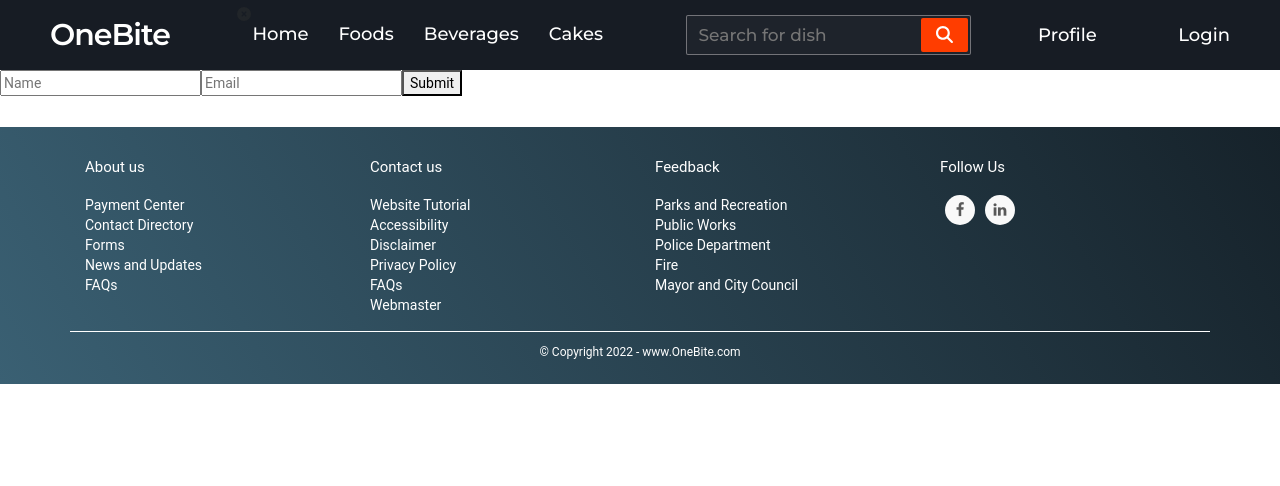
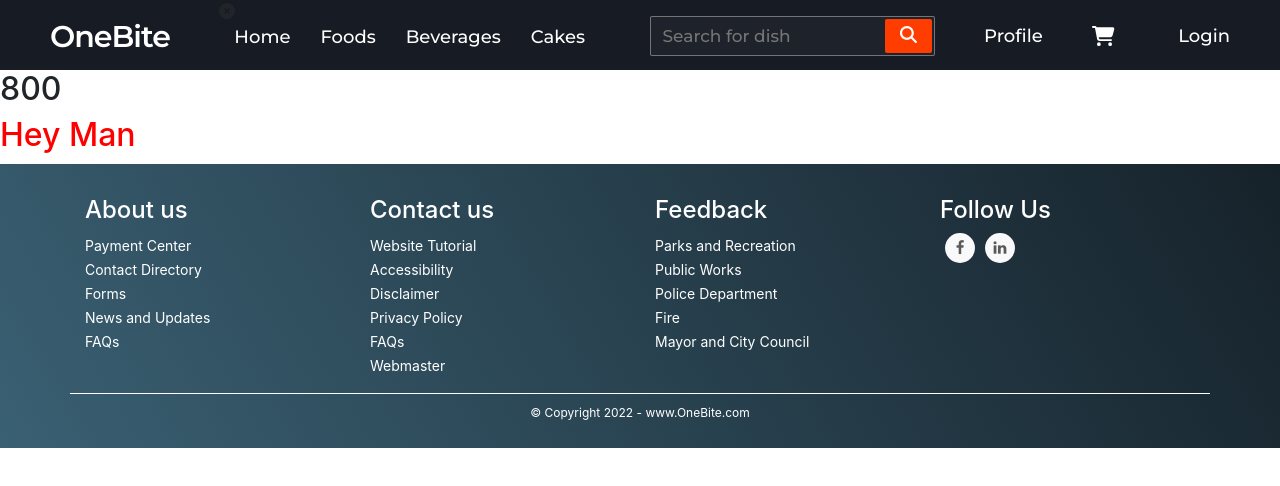
Before and after one commit to Malthane/oneBite, an Angular app: page /profile in a window 1280 px wide. Shown: the top 486 px of the page. Built offline with nearby package versions, Linux system fonts and the light colour scheme.

Commit message:
small changes added

```diff
--- a/angular.json
+++ b/angular.json
@@ -30,7 +30,7 @@
               "src/assets"
             ],
             "styles": [
-              "./node_modules/@angular/material/prebuilt-themes/deeppurple-amber.css",
+
               "src/styles.css"
             ],
             "scripts": []
@@ -98,7 +98,7 @@
               "src/assets"
             ],
             "styles": [
-              "./node_modules/@angular/material/prebuilt-themes/deeppurple-amber.css",
+
               "src/styles.css"
             ],
             "scripts": []
--- a/src/app/Components/profile/profile.component.html
+++ b/src/app/Components/profile/profile.component.html
@@ -1,14 +1,14 @@
-<div class="profile-container">
+<!-- <div class="profile-container">
 <form [formGroup]="profile" (ngSubmit)="onSubmit()">
   <input type="text" name="firstName" placeholder="Name" formControlName="firstName">
   <input type="email" email="email" placeholder="Email" formControlName="email">
   <button type="submit"> Submit </button>
 </form>
-</div>
+</div> -->
 
-<!-- <h2> {{30 | currency: 82}}</h2>
+<h2> {{10 | currency}}</h2>
 
-<h2 custom>{{'Hey Man'}}</h2> -->
-<!--
-<input type="text" [(ngModel)]="data">
+<h2 custom>{{'Hey Man'}}</h2>
+
+<!-- <input type="text" [(ngModel)]="data">
 <h2> {{data}} </h2> -->
--- a/src/app/Directive/custom.directive.ts
+++ b/src/app/Directive/custom.directive.ts
@@ -1,3 +1,15 @@
+// import { Directive, ElementRef } from "@angular/core";
+
+// @Directive({
+//     selector: '[custom]'
+// })
+
+// export class CustomDirective {
+//     constructor (private ele: ElementRef) {
+//         ele.nativeElement.style.color = 'green'
+//     }
+// }
+
 import { Directive, ElementRef } from "@angular/core";
 
 @Directive({
@@ -5,7 +17,7 @@ import { Directive, ElementRef } from "@angular/core";
 })
 
 export class CustomDirective {
-    constructor (private ele: ElementRef) {
-        ele.nativeElement.style.color = 'green'
+    constructor (private ele : ElementRef) {
+        ele.nativeElement.style.color = 'red'
     }
 }
--- a/src/app/app-routing.module.ts
+++ b/src/app/app-routing.module.ts
@@ -17,7 +17,7 @@ const routes: Routes = [
   { path: 'food', component: FoodComponent, canActivate: [AuthGuard]},
   { path: 'beverages', component: BeveragesComponent, canActivate: [AuthGuard]},
   { path: 'cakes', component: CakesComponent, canActivate: [AuthGuard]},
-  { path: 'profile', component: ProfileComponent},
+  { path: 'profile', component: ProfileComponent,},
   {
     path: 'checkout',
     loadChildren: () =>
--- a/src/app/core/header/header.component.css
+++ b/src/app/core/header/header.component.css
@@ -106,6 +106,10 @@ nav .profile a {
     text-decoration: none;
 }
 
+.shopping-cart {
+  color: white;
+  font-size: 20px;
+}
 @media (max-width: 1245px) {
   nav {
     padding: 0 50px;
--- a/src/app/core/header/header.component.html
+++ b/src/app/core/header/header.component.html
@@ -43,6 +43,10 @@
     <a href="profile">Profile</a>
   </span>
 
+  <span class="shopping-cart">
+    <fa-icon [icon]="faCartShopping"></fa-icon>
+  </span>
+
   <a *ngIf="!isLoggedIn" class="login" href="/login" (click)="login()">Login</a>
   <a *ngIf="isLoggedIn" class="logout" href="/login" (click)="Logout()"
     >LogOut</a
--- a/src/app/core/header/header.component.ts
+++ b/src/app/core/header/header.component.ts
@@ -3,6 +3,7 @@ import {
   faMagnifyingGlass,
   faBars,
   faXmarkCircle,
+  faCartShopping,
 } from '@fortawesome/free-solid-svg-icons';
 import { NavigationEnd, Router } from '@angular/router';
 import { filter } from 'rxjs';
@@ -14,6 +15,7 @@ import { filter } from 'rxjs';
 })
 export class HeaderComponent implements OnInit {
 
+  faCartShopping = faCartShopping
   faMagnifyingGlass = faMagnifyingGlass;
   faBars = faBars;
   faTimes = faXmarkCircle;
--- a/src/app/pipe/Currency.pipe.ts
+++ b/src/app/pipe/Currency.pipe.ts
@@ -7,6 +7,6 @@ import { Pipe, PipeTransform } from "@angular/core";
 export class CurrencyPipe implements PipeTransform {
     transform(value: any, ...args: any) {
         const[val] = args
-        return value * val
+        return value * 80
     }
 }
```
Also changed, not shown: 1 other file (tests, documents, lock files or other folders).
